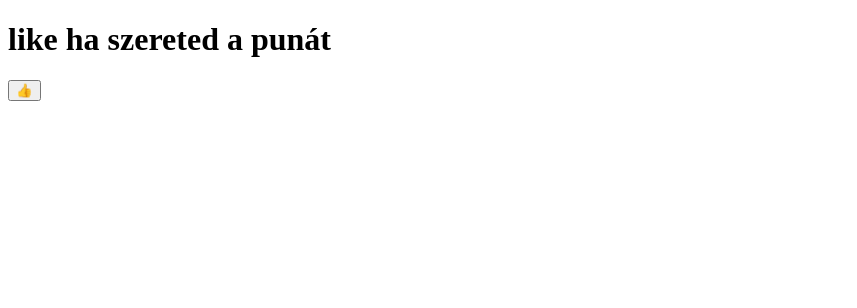
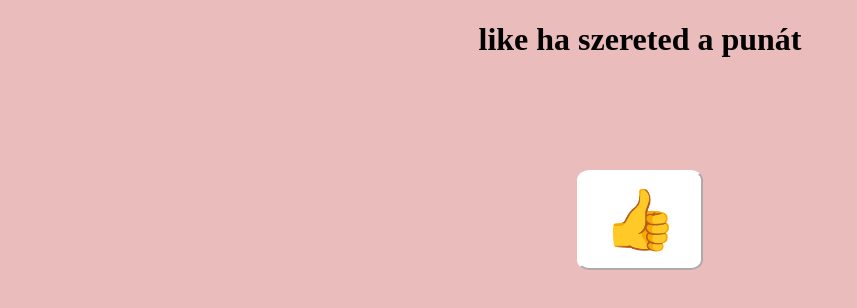
Before and after one commit to loremipsumx999/race.github.io, a plain HTML site: page index.html in a window 1280 px wide. Shown: the whole page, without its empty margins (0-857 px from the left). Drawn offline with Linux system fonts and the light colour scheme.

Commit message:
Add files via upload

```diff
--- a/index.html
+++ b/index.html
@@ -3,10 +3,11 @@
 <head>
     <meta charset="UTF-8">
     <meta name="viewport" content="width=device-width, initial-scale=1.0">
+    <link rel="stylesheet" href="style.css">
     <title>Sziasztok</title>
 </head>
 <body>
     <h1>like ha szereted a punát</h1>
-    <button>👍</button>
+    <button id="like">👍</button>
 </body>
 </html>
--- /dev/null
+++ b/style.css
@@ -0,0 +1,20 @@
+
+body{
+    background-color: #eabcbc;
+    text-align: center;
+}
+#like{
+    width: 10%;
+    height: 100px;
+    font-size: 60px;
+    margin-top: 90px;
+    background-color:#fff;
+    transition: 0.3 ease;
+    border-radius: 10%;
+    transition-duration: 0.5s;
+    border-color: #fff;
+}
+#like:hover{
+    background-color:#eabcbc;
+    cursor: pointer;
+}
```
